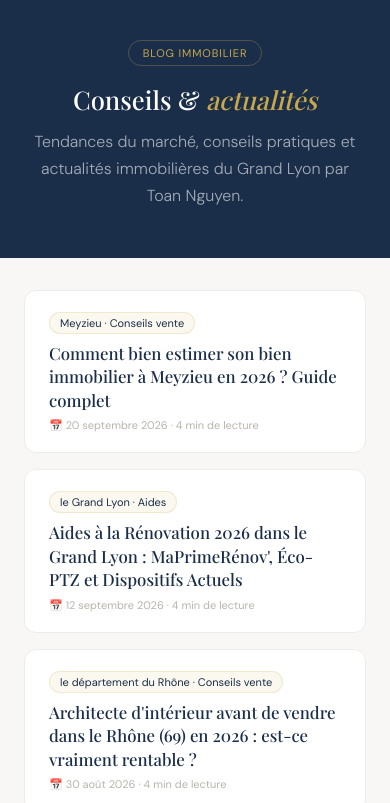
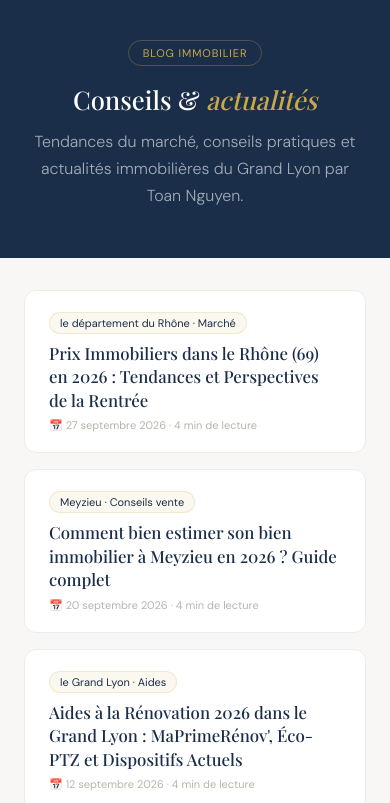
Before and after one commit to ttnguyenproprietesprives-hue/Toan-Immo-Lyon, a website: page public/blog/index.html in a window 390 px wide. Shown: the part 73-876 px from the top of the page. Drawn offline with nearby package versions, Linux system fonts and the light colour scheme.

Commit message:
Blog index: ajout Prix Immobiliers dans le Rhône (69) en 2026 : Tendances et Perspectives de la Rentrée

```diff
--- a/public/blog/index.html
+++ b/public/blog/index.html
@@ -56,6 +56,22 @@
 
 <main class="main">
   <div class="articles">
+
+    <a href="/blog/le-departement-du-rhone-prix-immobiliers-2026.html" class="article-card">
+
+      <div class="article-thumb" style="background: url('https://images.unsplash.com/photo-1743797126337-81803f889a5f?crop=entropy&cs=tinysrgb&fit=max&fm=jpg&ixid=M3w5NTk5NzR8MHwxfHJhbmRvbXx8fHx8fHx8fDE3OTA1MDA5ODF8&ixlib=rb-4.1.0&q=80&w=1080') center/cover; position: relative;"><div style="position:absolute;inset:0;background:rgba(26,46,74,0.5);"></div><div style="position:relative;font-size:11px;padding:3px 10px;border-radius:99px;background:rgba(201,168,76,0.2);color:#C9A84C;border:1px solid rgba(201,168,76,0.3);">Marché</div></div>
+
+      <div class="article-body">
+
+        <div class="article-tag">le département du Rhône · Marché</div>
+
+        <div class="article-title">Prix Immobiliers dans le Rhône (69) en 2026 : Tendances et Perspectives de la Rentrée</div>
+
+        <div class="article-meta">📅 27 septembre 2026 · 4 min de lecture</div>
+
+      </div>
+
+    </a>
 
     <a href="/blog/meyzieu-comment-bien-2026.html" class="article-card">
 
```
